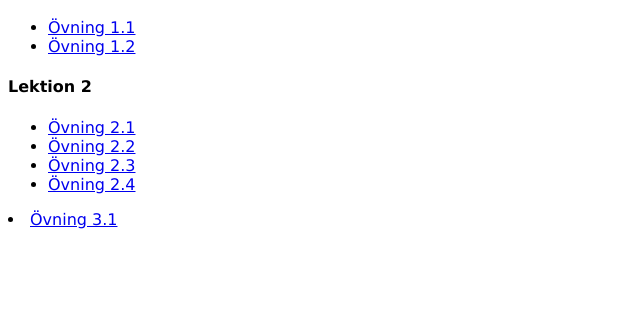
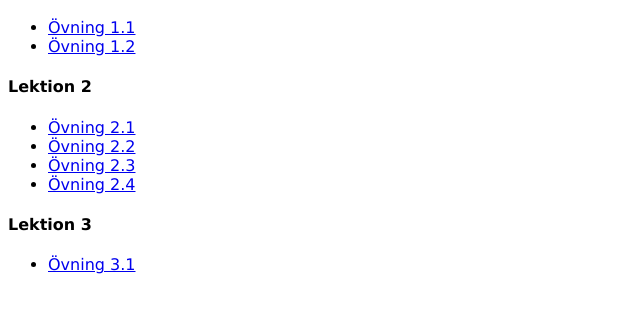
Before and after one commit to MiraMai/MiraMai.github.io, a plain HTML site: page index.html in a window 1280 px wide. Shown: the part 103-416 px from the top of the page, without its empty margins (0-640 px from the left). Drawn offline with Linux system fonts and the light colour scheme.

Commit message:
Update index.html

```diff
--- a/index.html
+++ b/index.html
@@ -26,9 +26,12 @@ Lektion 1
      <li><a href="MiraMai.github.io/Dog%20Breeds.html">Övning 2.4</a></li>
  </ul>
 </p>
-<p>
-    <li><a href="MiraMai.github.io/%C3%96vning%204.html">Övning 3.1</a></li>
-</p>
+  <h4>Lektion 3</h4>
+    <p>
+      <ul>
+        <li><a href="MiraMai.github.io/%C3%96vning%204.html">Övning 3.1</a></li>
+      </ul>
+  </p>
 
 </body>
 </html>
```
